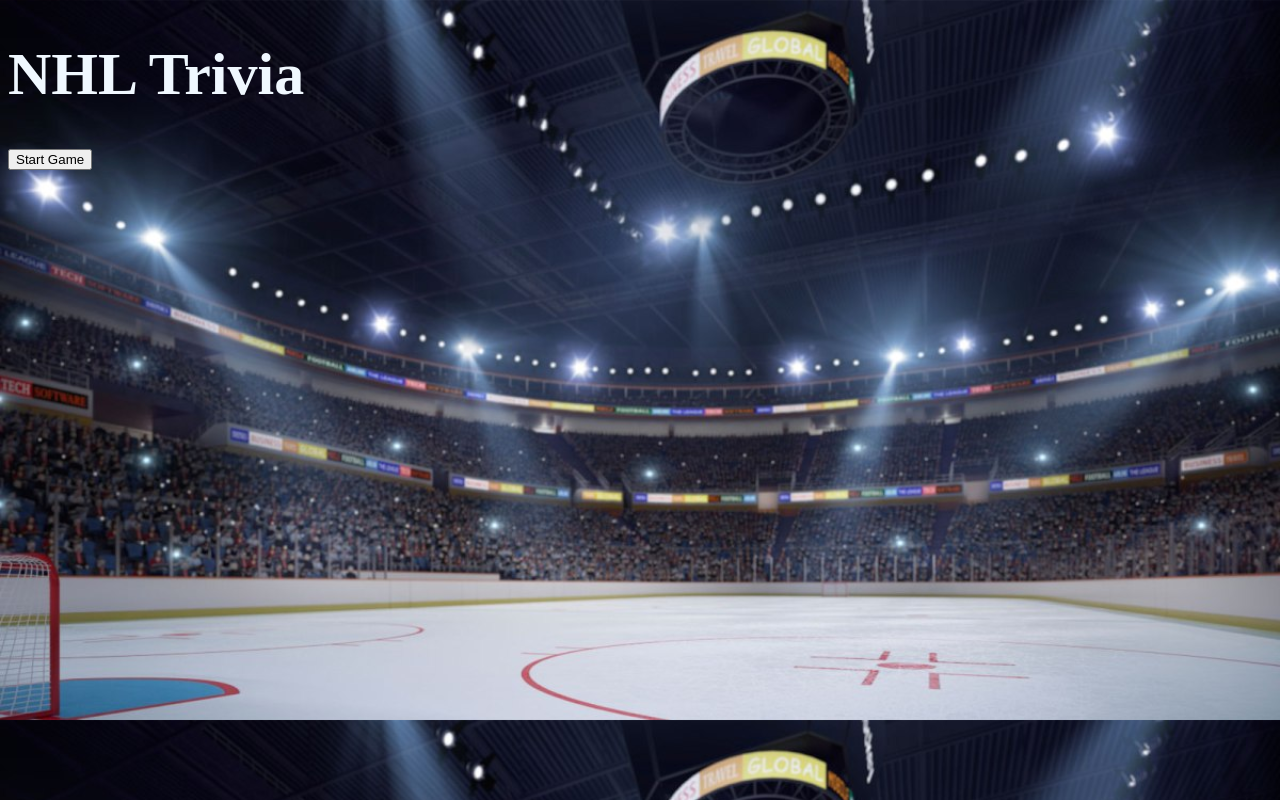
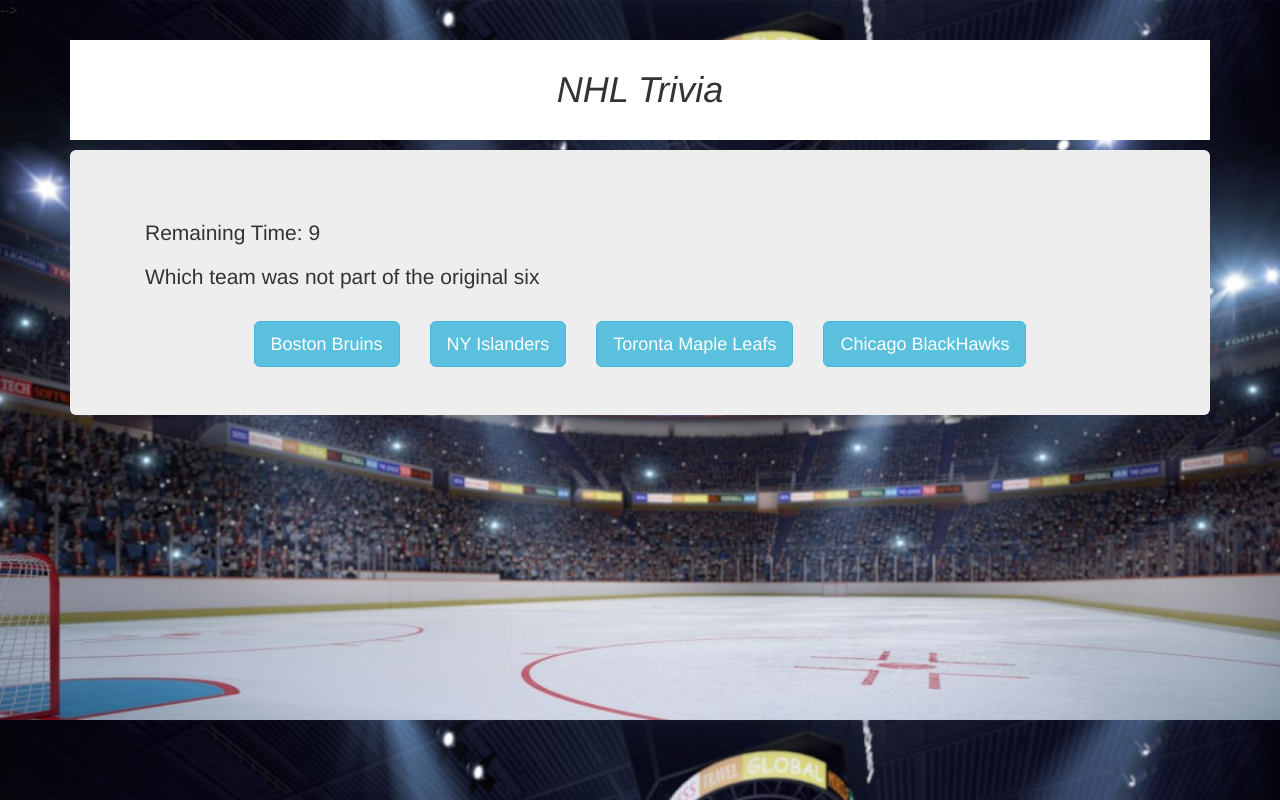
Before and after one commit to Lmurray298/TriviaGame, a plain HTML site: page index.html in a window 1280 px wide. Both pictures are taken after a click on the button "Start Game". Drawn offline with nearby package versions, Linux system fonts and the light colour scheme.

Commit message:
done with game

```diff
--- a/assets/css/style.css
+++ b/assets/css/style.css
@@ -4,12 +4,18 @@ body{
 }
 
 h1{
-   color: aliceblue;
-   font-size: 60px;
+    color: black;
+    background-color:white;
+    padding: 30px;
+    font-style: oblique;
 }
 
-
-
-p{
-    color: aliceblue;
+.text-muted{
+	color: blue;
 }
+.last-seconds{
+  color: red;
+}
+.option{
+  margin: 15px;
+}
--- a/assets/javascript/app.js
+++ b/assets/javascript/app.js
@@ -1,20 +1,23 @@
 $(document).ready(function(){
+
     // event listeners
     $("#remaining-time").hide();
-    $("start").on('click' , '.option' , trivia.guessChecker);
+    $("#start").on('click', trivia.startGame);
+    $(document).on('click' , '.option', trivia.guessChecker);
+
   })
 
   var trivia = {
-    correct : 0,
-    incorrect : 0,
-    unanswered : 0,
-    currentSet : 0,
+    // trivia properties
+    correct: 0,
+    incorrect: 0,
+    unanswered: 0,
+    currentSet: 0,
     timer: 20,
-    timerOn : "false",
-    timeID : '',
-
+    timerOn: false,
+    timerId : '',
+    // questions options and answers data
     questions: {
-// questions and answer data
         q1: 'Which team was not part of the original six',
         q2: 'Who was the first team to win a Stanley cup',
         q3: 'Where did the sport of hockey start',
@@ -22,7 +25,6 @@ var trivia = {
         q5: 'How many championships do the Boston Bruins have',
         q6: 'Who is the tallest player to play in the NHL',
     },
-
     options: {
         q1: ['Boston Bruins', 'NY Islanders', 'Toronta Maple Leafs', 'Chicago BlackHawks'],
         q2: ['Ottawa Senators', 'NY Rangers', 'Boston Bruins', 'Detriot Red Wings'],
@@ -30,9 +32,7 @@ var trivia = {
         q4: ['Boston Bruins', 'Chicago Black Hawks', 'Montreal Canadiens', 'Edmonton Oilers'],
         q5: ['10','4','13','6'],
         q6: ['Zdeno Chara','Tim Thomas','Sydney Crosby','PK Subban'],
-
     },
-
     answers: {
         q1: 'NY Islanders',
         q2: 'Ottawa Senators',
@@ -41,7 +41,8 @@ var trivia = {
         q5: '6',
         q6: 'Zdeno Chara'
     },
-
+    // trivia methods
+    // method to initialize game
     startGame: function(){
       // restarting game results
       trivia.currentSet = 0;
@@ -50,22 +51,25 @@ var trivia = {
       trivia.unanswered = 0;
       clearInterval(trivia.timerId);
 
-
+      // show game section
       $('#game').show();
 
+      //  empty last results
       $('#results').html('');
 
+      // show timer
       $('#timer').text(trivia.timer);
 
+      // remove start button
       $('#start').hide();
 
       $('#remaining-time').show();
 
+      // ask first question
       trivia.nextQuestion();
 
     },
-
-
+    // method to loop through and display questions and options
     nextQuestion : function(){
 
       // set timer to 20 seconds each question
@@ -78,7 +82,7 @@ nextQuestion : function(){
         trivia.timerId = setInterval(trivia.timerRunning, 1000);
       }
 
-
+      // gets all the questions then indexes the current questions
       var questionContent = Object.values(trivia.questions)[trivia.currentSet];
       $('#question').text(questionContent);
 
@@ -101,8 +105,7 @@ nextQuestion : function(){
             $('#timer').addClass('last-seconds');
           }
       }
-
-
+      // the time has run out and increment unanswered, run result
       else if(trivia.timer === -1){
         trivia.unanswered++;
         trivia.result = false;
--- a/index.html
+++ b/index.html
@@ -6,10 +6,13 @@
     <meta charset="UTF-8">
     <title>NHL Trivia</title>
     <link rel="stylesheet" type="text/css" href="assets/css/style.css">
-    <!---<link rel="stylesheet" href="https://maxcdn.bootstrapcdn.com/bootstrap/3.3.7/css/bootstrap.min.css" integrity="sha384-BVYiiSIFeK1dGmJRAkycuHAHRg32OmUcww7on3RYdg4Va+PmSTsz/K68vbdEjh4u" crossorigin="anonymous"> -->
+    <link rel="stylesheet" href="https://maxcdn.bootstrapcdn.com/bootstrap/3.3.7/css/bootstrap.min.css" integrity="sha384-BVYiiSIFeK1dGmJRAkycuHAHRg32OmUcww7on3RYdg4Va+PmSTsz/K68vbdEjh4u" crossorigin="anonymous"> -->
     <script src="https://ajax.googleapis.com/ajax/libs/jquery/3.2.1/jquery.min.js"></script>
     <script src="https://maxcdn.bootstrapcdn.com/bootstrap/3.3.7/js/bootstrap.min.js" integrity="sha384-Tc5IQib027qvyjSMfHjOMaLkfuWVxZxUPnCJA7l2mCWNIpG9mGCD8wGNIcPD7Txa" crossorigin="anonymous"></script>
     <script src="./assets/javascript/app.js"></script>
+
+    <link rel="icon" type="image" href="./assets/images/nhl.png"/>
+
 
 </head>
 
@@ -17,7 +20,7 @@
 <body>
     <div class="container">
         <div class="header text-center clearfix">
-          <h1 class="text-muted">NHL Trivia</h1>
+          <h1>NHL Trivia</h1>
         </div>
         <div class="jumbotron jumbotron-fluid">
           <div class="container">
```
Also changed, not shown: assets/images/nhl.png (added). Lines whose indentation alone changed are shown as unchanged.
